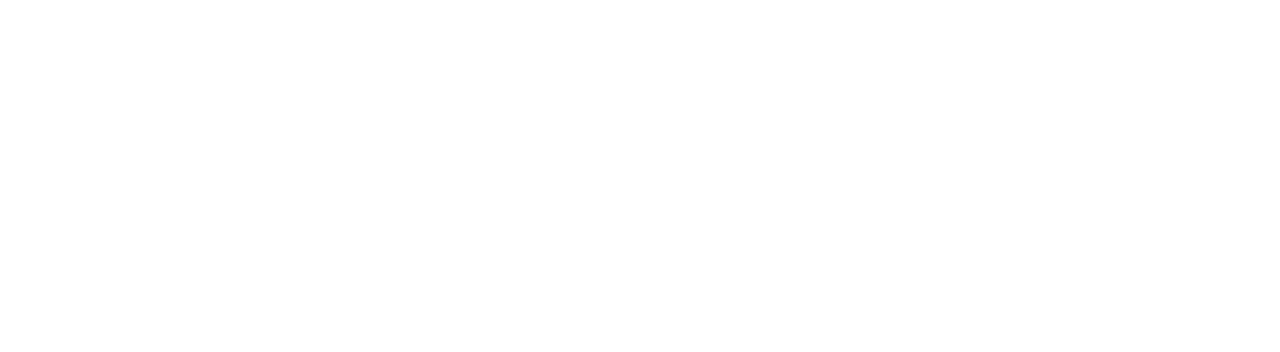
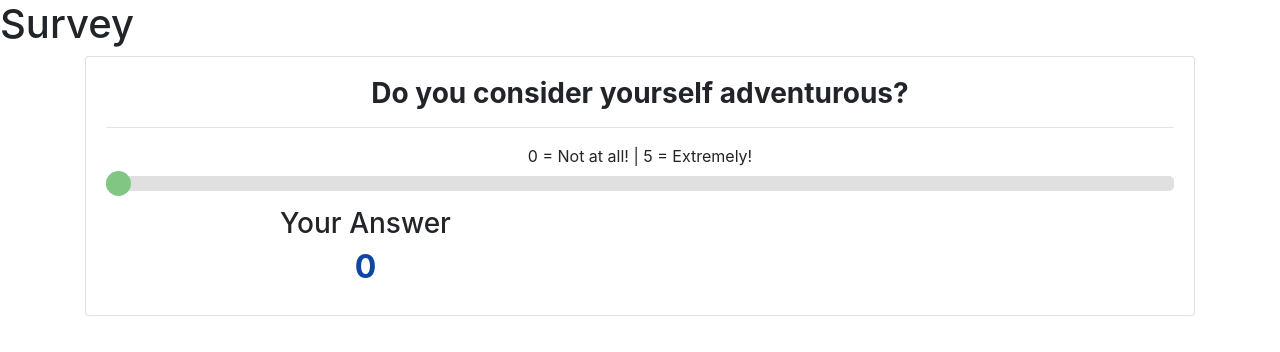
Before and after one commit to mc0918/Friend_Finder, a website: page app/public/survey.html in a window 1280 px wide. Drawn offline with nearby package versions, Linux system fonts and the light colour scheme.

Commit message:
added js, css to make survey framework

```diff
--- /dev/null
+++ b/app/public/slider.css
@@ -0,0 +1,29 @@
+.slider {
+  -webkit-appearance: none;
+  width: 100%;
+  height: 15px;
+  border-radius: 5px;
+  background: #d3d3d3;
+  outline: none;
+  opacity: 0.7;
+  -webkit-transition: 0.2s;
+  transition: opacity 0.2s;
+}
+
+.slider::-webkit-slider-thumb {
+  -webkit-appearance: none;
+  appearance: none;
+  width: 25px;
+  height: 25px;
+  border-radius: 50%;
+  background: #4caf50;
+  cursor: pointer;
+}
+
+.slider::-moz-range-thumb {
+  width: 25px;
+  height: 25px;
+  border-radius: 50%;
+  background: #4caf50;
+  cursor: pointer;
+}
--- /dev/null
+++ b/app/public/slider.js
@@ -0,0 +1,20 @@
+var slider = $("#calculatorSlider");
+var answer = $("#userAnswerOne");
+var survey = {
+  form1: {
+    active: true,
+    response: 0
+  }
+};
+
+function calculate(response, value) {
+  answer.text(Math.round(value));
+}
+
+slider.on("input change", function(e) {
+  if (survey.form1.active) {
+    calculate(survey.form1.response, $(this).val());
+    survey.form1.response = $(this).val();
+    //console.log(survey.form1.response);
+  }
+});
--- a/app/public/survey.html
+++ b/app/public/survey.html
@@ -10,6 +10,7 @@
       integrity="sha384-ggOyR0iXCbMQv3Xipma34MD+dH/1fQ784/j6cY/iJTQUOhcWr7x9JvoRxT2MZw1T"
       crossorigin="anonymous"
     />
+    <link rel="stylesheet" href="./slider.css"/>
     <script
       src="https://code.jquery.com/jquery-3.3.1.slim.min.js"
       integrity="sha384-q8i/X+965DzO0rT7abK41JStQIAqVgRVzpbzo5smXKp4YfRvH+8abtTE1Pi6jizo"
@@ -28,10 +29,60 @@
     <title>Survey</title>
   </head>
   <body>
+    <div id="container">
+      <h1>Survey</h1>
+    </div>
+
+    <div class="container" id="question1">
+      <div class="card">
+        <div class="card-body">
+          <h3 class="text-center">
+            <strong>Do you consider yourself adventurous?</strong>
+            <h5 class="text-center">
+            </h5>
+          </h3>
+          <hr />
+
+          <form class="range-field text-center">
+            <div class="form-group">
+              <label for="calculatorSlider"
+                >0 = Not at all! | 5 = Extremely!</label
+              > </br>
+              <input
+                id="calculatorSlider"
+                class="form-control-range slider"
+                type="range"
+                value="0"
+                min="0"
+                max="5"
+              />
+            </div>
+          </form>
+
+          <!-- Grid row -->
+          <div class="row">
+            <!-- Grid column -->
+            <div class="col-md-6 text-center">
+              <h3>
+                <span>Your Answer</span>
+              </h3>
+              <h2 style="color:#0d47a1">
+                <strong id="userAnswerOne">0</strong>
+              </h2>
+            </div>
+            <!-- Grid column -->
+          </div>
+          <!-- Grid row -->
+        </div>
+      </div>
+    </div>
+
+    <!-- Sometimes you need the Bootstrap specific jQuery CDN, this one is for everything else -->
     <script
       src="https://code.jquery.com/jquery-3.3.1.min.js"
       integrity="sha256-FgpCb/KJQlLNfOu91ta32o/NMZxltwRo8QtmkMRdAu8="
       crossorigin="anonymous"
     ></script>
+    <script src="./slider.js"></script>
   </body>
 </html>
```
